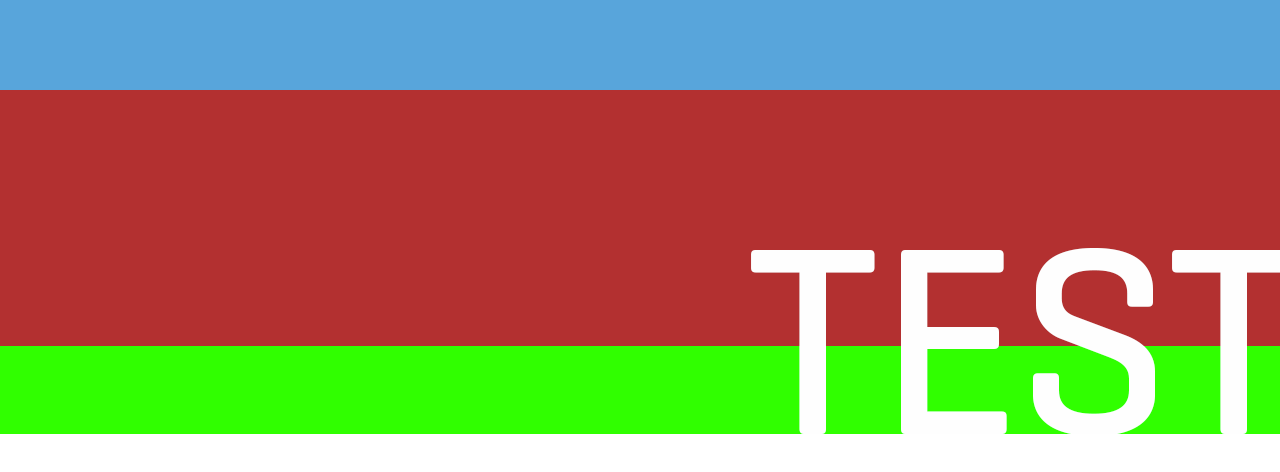
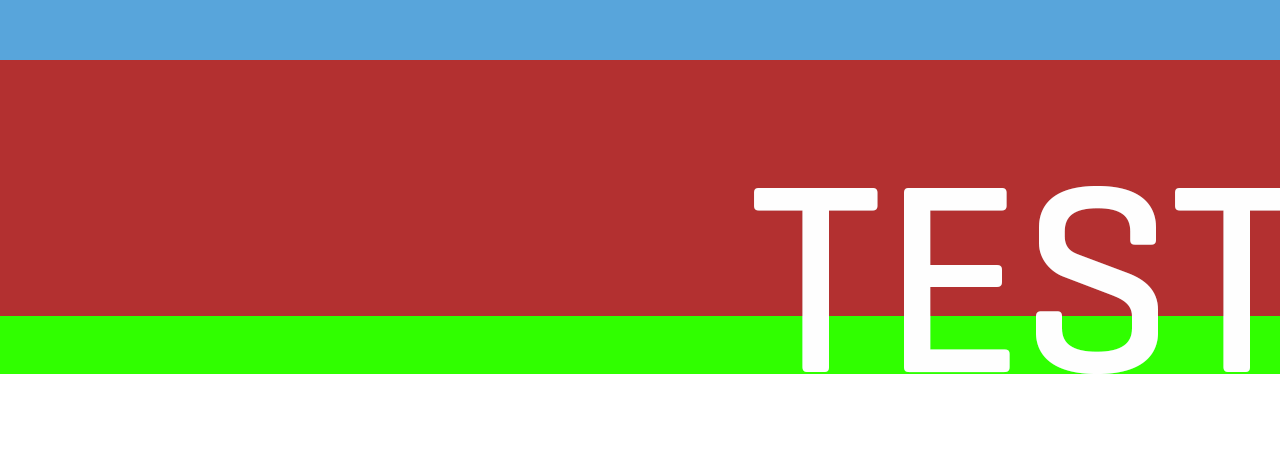
Before and after one commit to mackamacka/ToyotaCD, a plain HTML site: page index.html in a window 1280 px wide. Shown: the part 166-638 px from the top of the page. Drawn offline with Linux system fonts and the light colour scheme.

Commit message:
Update index.html

```diff
--- a/index.html
+++ b/index.html
@@ -19,7 +19,7 @@
 </head>
 <body>
 
-    <img src="600.png" alt="Your Image Description" width="1920" height="600">
+    <img src="540.png" alt="Your Image Description" width="1920" height="540">
 
 </body>
 </html>
```
